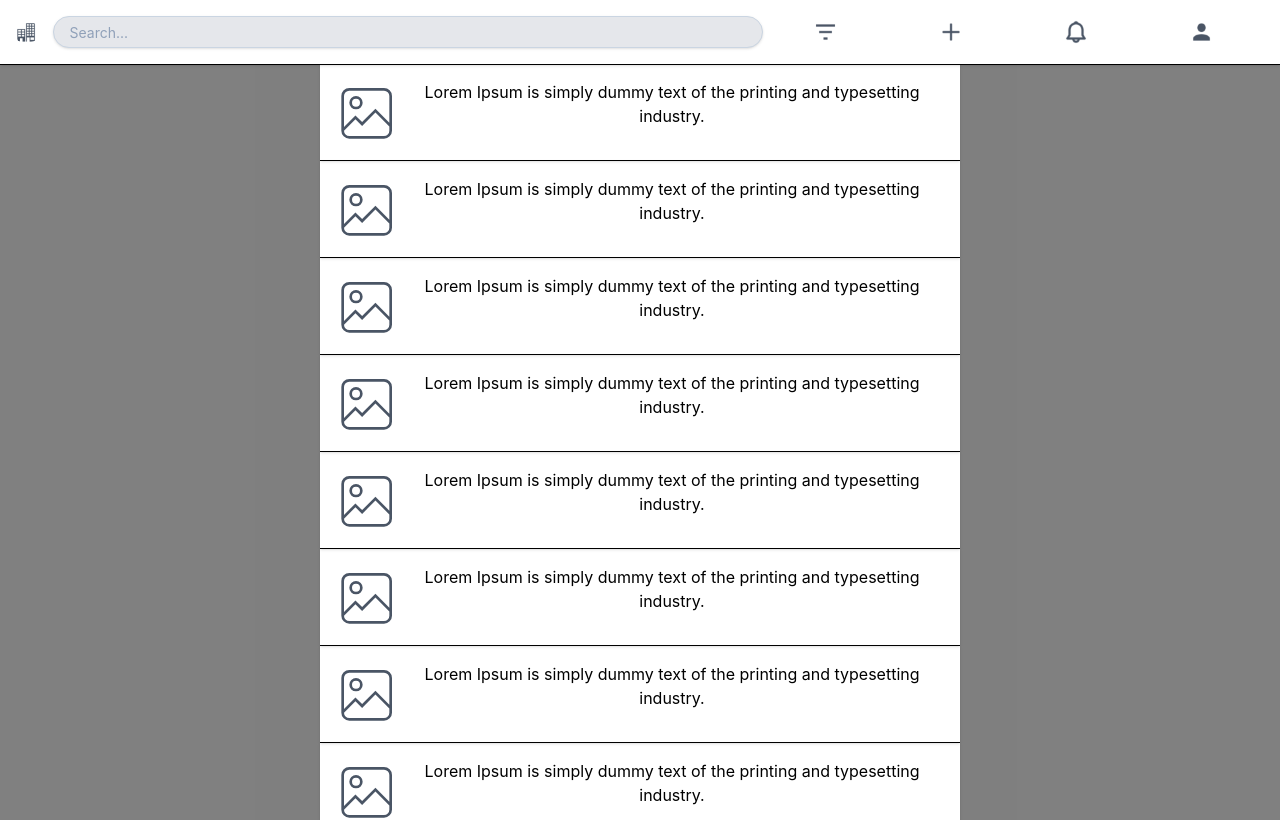
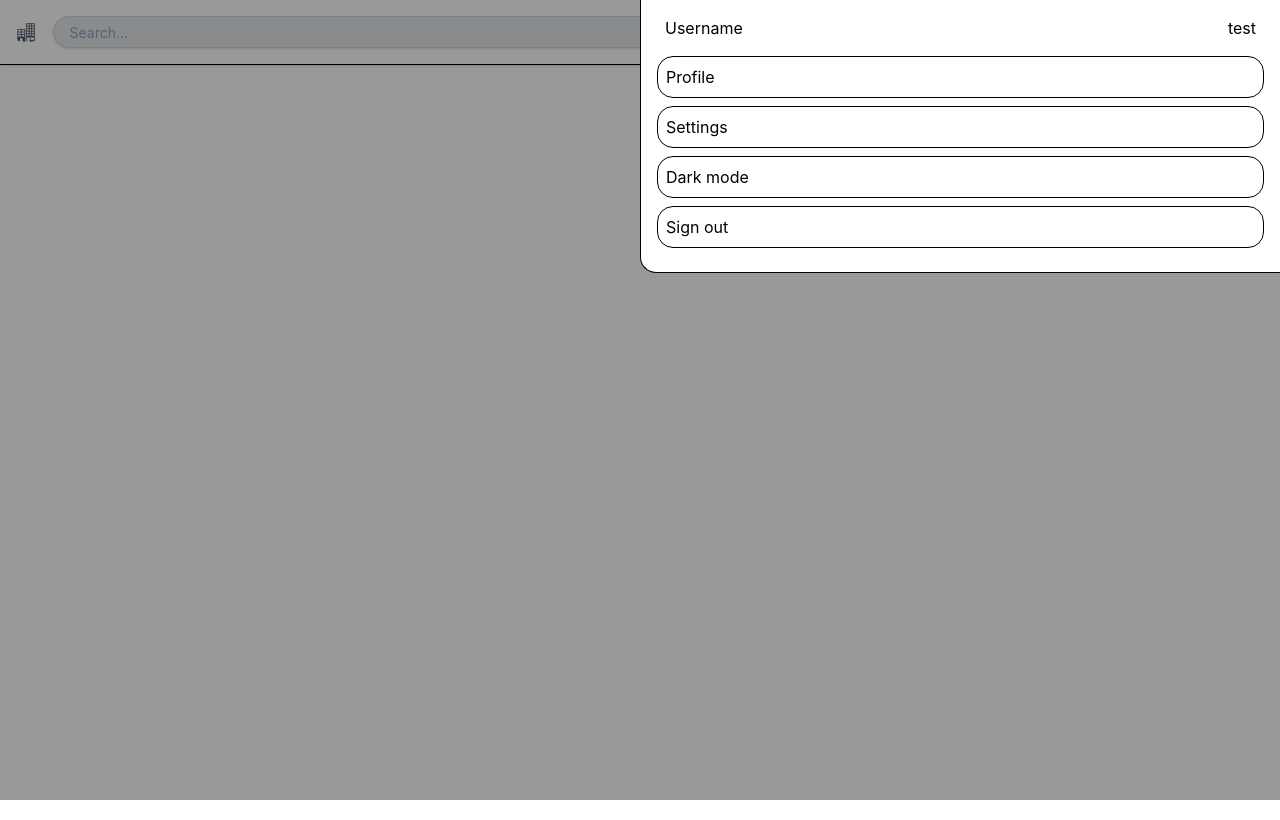
Before and after one commit to epkv/epkv_test-website, a React (Vite) app: page / in a window 1280 px wide. Shown: the top 820 px of the page. Built offline with nearby package versions, Linux system fonts and the light colour scheme.

Commit message:
added simple template for displaying the profile-menu

```diff
--- a/src/App.jsx
+++ b/src/App.jsx
@@ -1,4 +1,3 @@
-import { useEffect, useState } from 'react';
 import HeaderMobile from './components/Header.Mobile';
 import HeaderDesktop from './components/Header.Desktop';
 import FooterMobile from './components/Footer.Mobile';
@@ -9,32 +8,27 @@
 import NotificationsDesktop from './components/Notifications.Desktop';
 import SearchMobile from './components/Search.Mobile';
 import SearchDesktop from './components/Search.Desktop';
+import ProfileMenu from './components/Profile.Menu';
+import { useIsMobile } from './hooks/useIsMobile';
 
 const App = () => {
 
-  const [isMobile, setIsMobile] = useState(false);
+  // Calls the hook to determine if current screen is a mobile-screen or not
+  const isMobile = useIsMobile();
 
-  useEffect(() => {
-    function handleResize() {
-      setIsMobile(window.innerWidth <= 768);
-    }
-    handleResize()
-
-    window.addEventListener('resize', handleResize);
-
-    return () => window.removeEventListener('resize', handleResize);
-  }, []);
-
+  // Rendering logic for mobile-screens and desktop based on returned value from above hook
   if (isMobile)
     return (
       <>
-        <SearchMobile />
+        <HeaderMobile />
+        <ProfileMenu />
+        <FooterMobile />
       </>
     )
   return (
     <>
       <HeaderDesktop />
-      <SearchDesktop />
+      <ProfileMenu />
     </>
   )
 }
--- /dev/null
+++ b/src/components/Profile.Menu.jsx
@@ -0,0 +1,75 @@
+import '../style.css'
+import { useIsMobile } from '../hooks/useIsMobile'
+import { useState } from 'react'
+
+const ProfileMenu = () => {
+    const [isOpen, setIsOpen] = useState(true);
+
+    const handleClickClose = () => {
+        setIsOpen(false)
+    }
+
+    return (
+        <>
+            {isOpen && (
+                <>
+                    <div
+                        className="fixed inset-0 bg-black/40 z-40"
+                        onClick={handleClickClose}
+                    >
+                        <div className="flex justify-end">
+                            <div className="flex flex-col w-1/2 h-auto bg-white z-50 border-l border-b rounded-bl-2xl relative">
+                                <div className="flex flex-row justify-between pl-6 pr-6 pt-4">
+                                    <h1>
+                                        Username
+                                    </h1>
+                                    <button>
+                                        test
+                                        <img>
+                                        </img>
+                                    </button>
+                                </div>
+                                <ul className="flex flex-col justify-around items-around p-4">
+                                    <li className="flex justify-start border rounded-2xl mb-2">
+                                        <button
+                                            className="p-2"
+                                            onClick={() => { console.log("Profile") }}
+                                        >
+                                            Profile
+                                        </button>
+                                    </li>
+                                    <li className="flex justify-start pr-4 border rounded-2xl mb-2">
+                                        <button
+                                            className="p-2"
+                                            onClick={() => { console.log("Settings") }}
+                                        >
+                                            Settings
+                                        </button>
+                                    </li>
+                                    <li className="flex justify-start pr-4 border rounded-2xl mb-2">
+                                        <button
+                                            className="p-2"
+                                            onClick={() => { console.log("Dark mode") }}
+                                        >
+                                            Dark mode
+                                        </button>
+                                    </li>
+                                    <li className="flex justify-start pr-4 border rounded-2xl mb-2">
+                                        <button
+                                            className="p-2"
+                                            onClick={() => { console.log("Signed out") }}
+                                        >
+                                            Sign out
+                                        </button>
+                                    </li>
+                                </ul>
+                            </div>
+                        </div>
+                    </div>
+                </>
+            )}
+        </>
+    )
+}
+
+export default ProfileMenu;
--- /dev/null
+++ b/src/hooks/useIsMobile.js
@@ -0,0 +1,20 @@
+import { useState, useEffect } from "react";
+
+const MOBILE_BREAKPOINT = 768;
+
+export function useIsMobile() {
+  const [isMobile, setIsMobile] = useState(
+    () => window.innerWidth <= MOBILE_BREAKPOINT
+  );
+
+  useEffect(() => {
+    function handleResize() {
+      setIsMobile(window.innerWidth <= MOBILE_BREAKPOINT);
+    }
+    handleResize();
+    window.addEventListener("resize", handleResize);
+    return () => window.removeEventListener("resize", handleResize);
+  }, []);
+
+  return isMobile;
+}
--- /dev/null
+++ b/src/hooks/useMenuPosition.js
@@ -0,0 +1,32 @@
+import { useEffect, useState } from "react";
+
+export function useMenuPosition(triggerRef, isMobile) {
+  const [position, setPosition] = useState({ top: 0 });
+
+  useEffect(() => {
+    const trigger = triggerRef.current;
+    if (!trigger) return;
+
+    const updatePosition = () => {
+      const rect = trigger.getBoundingClientRect();
+
+      if (isMobile) {
+        setPosition({
+          top: rect.bottom + 8,
+          left: rect.left,
+        });
+      } else {
+        setPosition({
+          top: rect.bottom + 8,
+          right: window.innerWidth - rect.right,
+        });
+      }
+    };
+
+    updatePosition();
+    window.addEventListener("resize", updatePosition);
+    return () => window.removeEventListener("resize", updatePosition);
+  }, [isMobile, triggerRef]);
+
+  return { position };
+}
```
